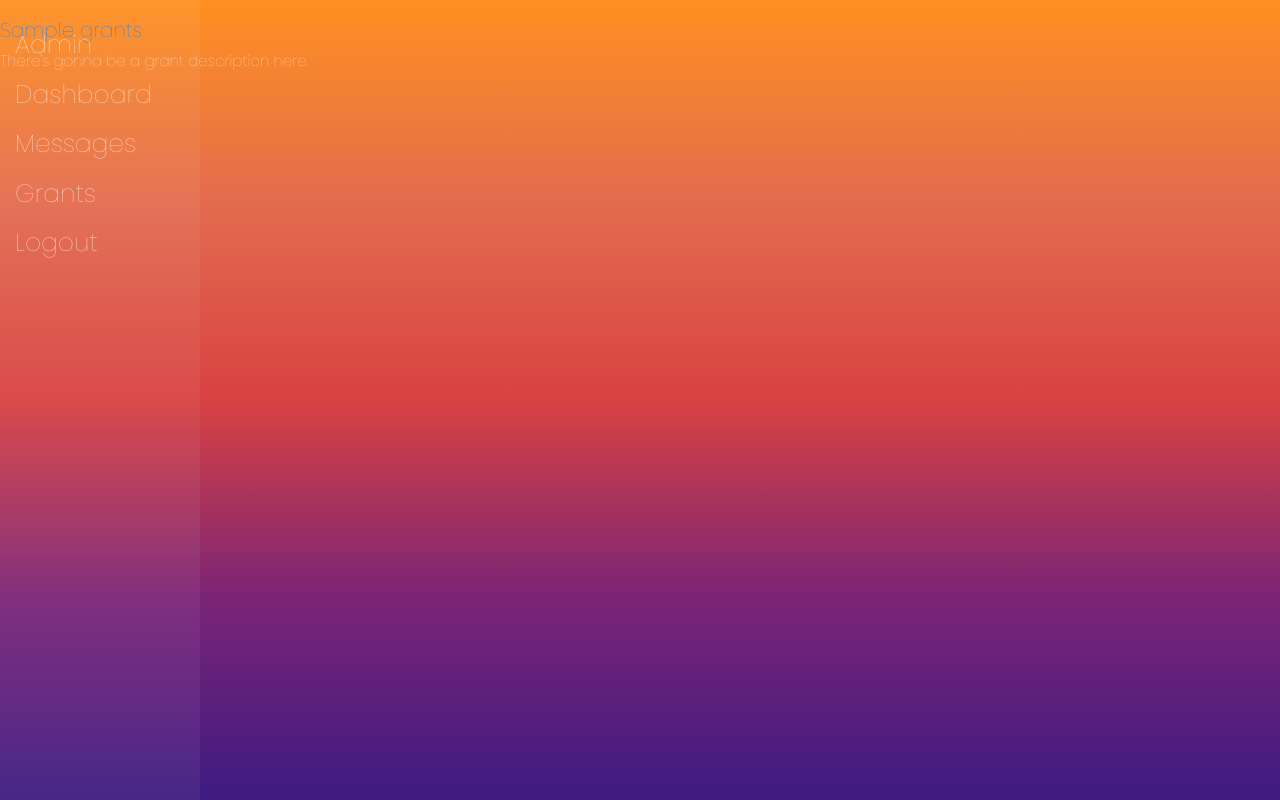
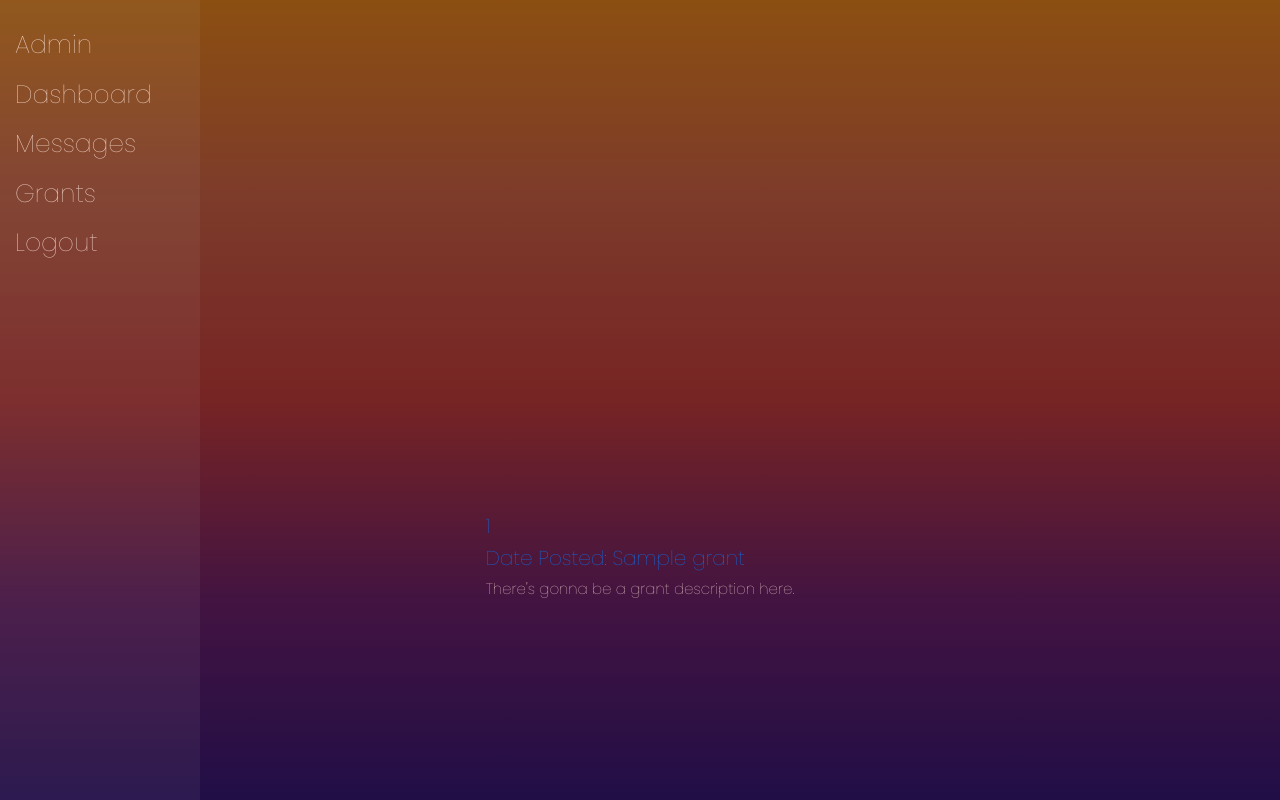
Before and after one commit to CSC400-GMS/gms, a Flask app: template gms/templates/admingrants.html in a window 1280 px wide. Run offline with Flask 2, Linux system fonts and the light colour scheme; the template is opened without the code that fills it: most values are stand-ins (such as "Sample title", 1, 10 or a date in 2020); some libraries are stand-ins or nearby versions.

Commit message:
quick grant display fix

```diff
--- a/gms/templates/admingrants.html
+++ b/gms/templates/admingrants.html
@@ -21,15 +21,18 @@
         <a href="{{ url_for('grants') }}">Grants</a>
         <a class="bottom" href="{{ url_for('logout') }}">Logout</a>
       </div>
-      <div class="grant-container">
+      <div class="container">
         <div class="grant-item">
         </div>
+	{% for grant in grants%}
         <div class="grant-item">
           <a href="#" class="grant-list-item">
-	    <h5>{{ grants }}</h5>
+	    <h5>{{ grant[0] }}</h5>
+	    <h5>Date Posted: {{ grant[1] }}</h5>
 	    <p> There's gonna be a grant description here. </p>
 	  </a>
         </div>
+	{% endfor %}
       </div>
     </body>
   </html>
```
